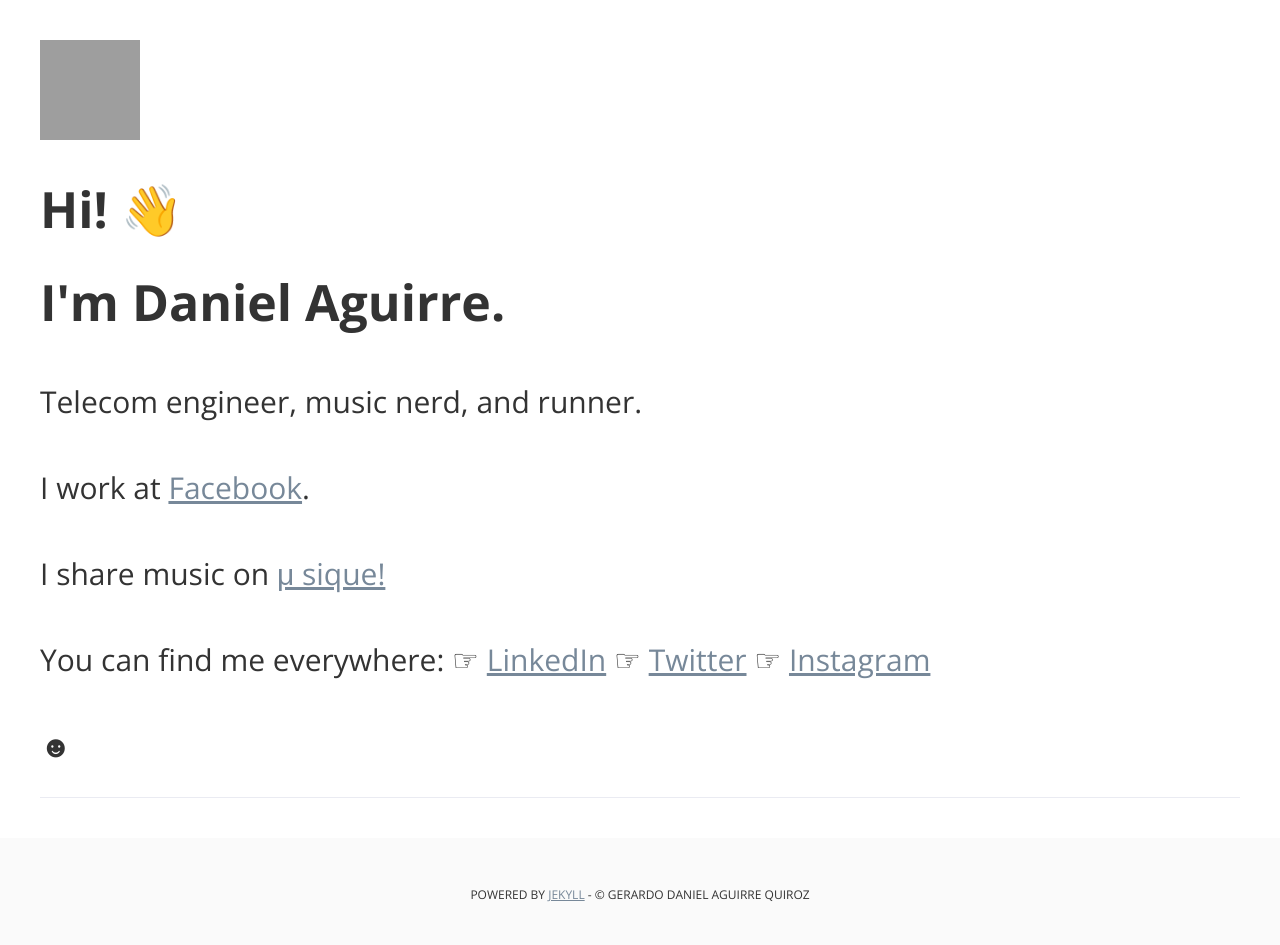
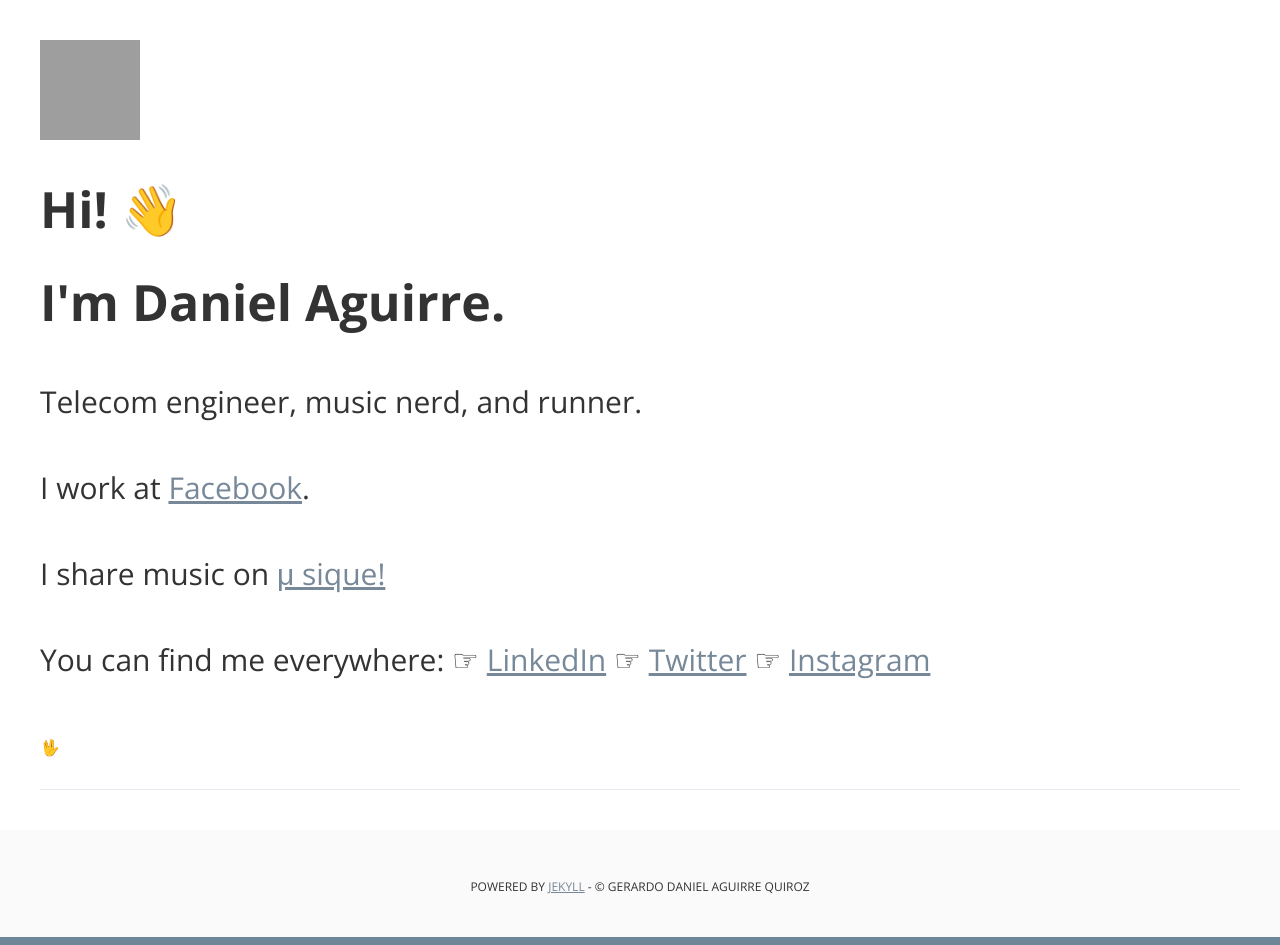
Before and after one commit to gdaq/gdaq.github.io, a Jekyll site: the page built from index.html, in a window 1280 px wide. Built offline with Jekyll 4.4.1, drawn with Linux system fonts in a browser that asks for light colours; the list of posts is cut into pages by our own code; grey boxes are pictures that could not be loaded.

Commit message:
Update default.html

```diff
--- a/_layouts/default.html
+++ b/_layouts/default.html
@@ -87,7 +87,7 @@
           <span align="right">☞ <a target="_blank" href="http://instagram.com/{{ site.instagram }}">Instagram</a></span>
           {% endif %}</h3>
 
-			<h3>☻</h3>
+			<h4>🖖</h4>
           <p></p>
 	<p></p>
       </ul>
```
